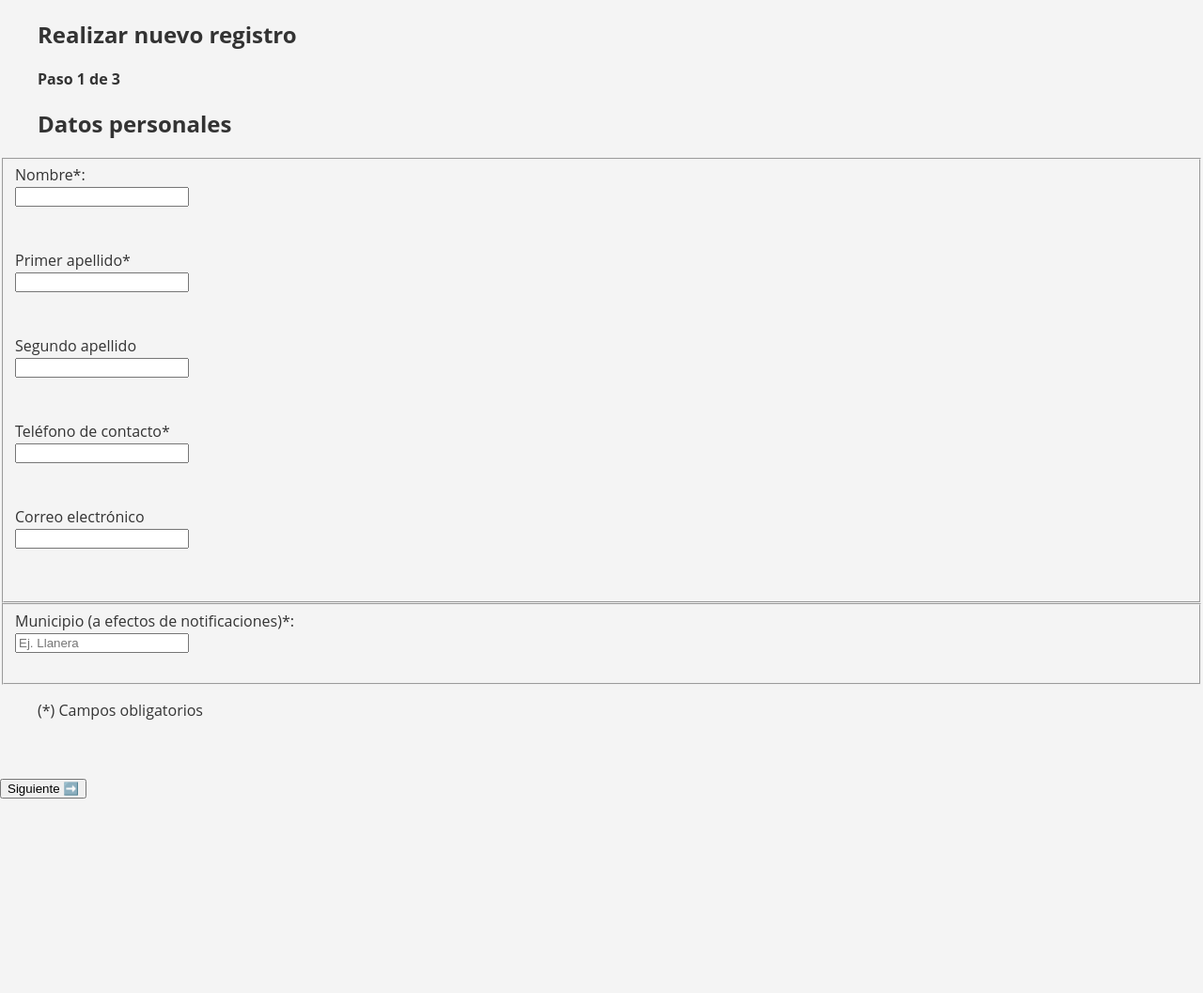
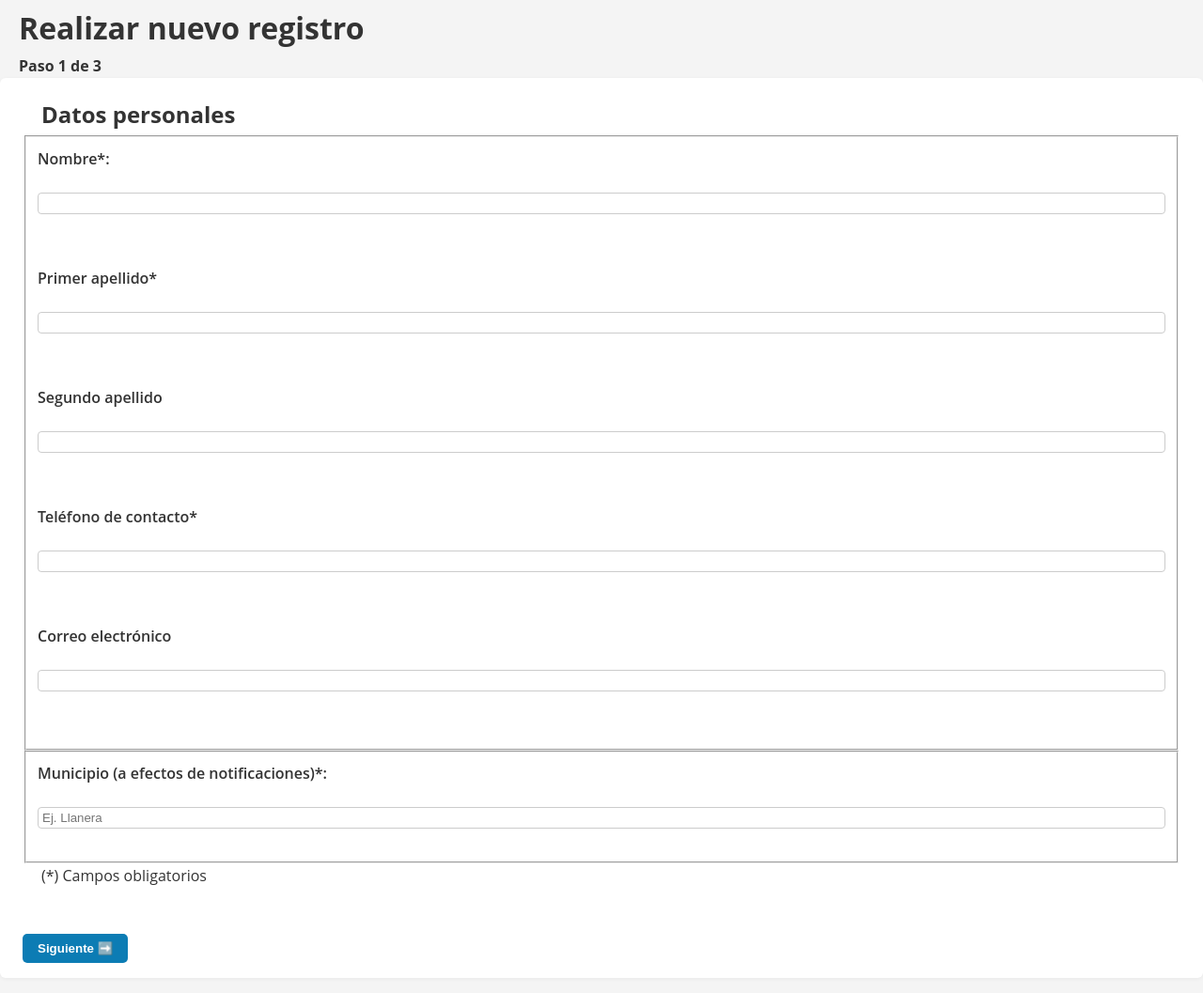
Before and after one commit to GuadalupeGFigueroa/Regristros_API, a Flask app: page /nuevo in a window 1280 px wide. Shown: the part 42-1099 px from the top of the page at 94% size. Before the commit the page ends 892 px from the top, so only its background shows below. Run offline with Flask 3, Linux system fonts and the light colour scheme; data that the repository does not hold is empty.

Commit message:
CSS file modified

```diff
--- a/app/static/CSS/styles.css
+++ b/app/static/CSS/styles.css
@@ -1,3 +1,13 @@
+/*Ajustes de márgenes y secciones proncipales*/
+section {
+    padding: 16px 24px;
+    margin-bottom: 16px;
+    background-color: #ffffff;
+    border-radius: 6px;
+    box-shadow: 0 1px 4px rgba(0, 0, 0, 0.05);
+}
+
+/* Base */
 body {
     font-family: 'Open Sans', 'Roboto', sans-serif;
     margin: 0;
@@ -6,15 +16,17 @@ body {
     color: #333;
 }
 
+/* Contenedor general */
 .container {
     max-width: 800px;
-    margin: 40px auto;
+    margin: 20px;
     padding: 30px;
     background-color: white;
-    border-radius: 8px;
+    border-radius: 0px;
     box-shadow: 0 2px 6px rgba(0,0,0,0.1);
 }
 
+/* Navegacion y cabecera*/
 .navbar {
     background-color: #0c7cb4;
     padding: 10px 20px;
@@ -42,6 +54,45 @@ body {
     text-decoration: underline;
 }
 
+/* Encabezados y texto común */
+h1 {
+    margin-top: 8px;
+    margin-bottom: 8px;
+    margin-left: 20px;
+    margin-right: 20px;
+}
+
+h2 {
+    margin-top: 6px;
+    margin-bottom: 6px;
+    margin-left: 20px;
+    margin-right: 20px;
+}
+
+p {
+    margin-top: 2px;
+    margin-bottom: 2px;
+    margin-left: 20px;
+    margin-right: 20px;
+}
+
+label {
+    font-weight: 600;
+    display: block;
+    margin-top: 6px;
+    margin-bottom: 2px;
+}
+input,
+select {
+    width: 100%;
+    margin-bottom: 3px;
+    padding: 3px 4px;
+    border: 1px solid #ccc;
+    border-radius: 4px;
+    box-sizing: border-box;
+}
+
+/* Formularios y casos de error */
 .flashes {
     list-style: none;
     padding: 0;
@@ -64,8 +115,39 @@ body {
     color: red;
     font-size: 0.9em;
     margin-top: 2px;
+    margin-bottom: 4px;
 }
-h1, h2, p {
-    margin-left: 40px;
-    margin-right: 40px;
+
+/* Pasos del formulario */
+
+/* Reesumen final*/
+#resumen-datos li {
+    padding: 8px 0;
+    border-bottom: 1px solid #ddd;
 }
+
+#resumen-datos strong {
+    display: inline-block;
+    width: 180px;
+    color: #0c7cb4;
+}
+
+/* Botones */
+button {
+    background-color: #0c7cb4;
+    color: white;
+    font-weight: bold;
+    border: none;
+    padding: 8px 16px;
+    border-radius: 5px;
+    cursor: pointer;
+    margin-right: 10px;
+    margin-top: 5px;
+}
+button:hover{
+    background-color: #095e8b;
+}
+
+/* Elementos auxiliares */
+
+/* Media Querris para diseños responsive. */
--- a/app/static/js/manejo_direccion.js
+++ b/app/static/js/manejo_direccion.js
@@ -16,6 +16,12 @@ document.addEventListener("DOMContentLoaded", function () {
     const correoInput = document.getElementById("correoElectronico");
     const telefonoInput = document.getElementById("telefono");
     const codPostal_manualInput = document.getElementById("codPostal_manual");
+
+    // Dinámica de bloques por municipio
+    const municipioInput = document.getElementById("municipio");
+    const bloqueLlanera = document.getElementById("direccion_estructurada");
+    const bloqueOtros = document.getElementById("direccion_manual");
+
 
     const errorNombre = document.getElementById("error-nombre");
     const errorApellido1 = document.getElementById("error-apellido1");
@@ -84,9 +90,11 @@ document.addEventListener("DOMContentLoaded", function () {
             return valido;
     }
 
+
     document.getElementById("boton-siguiente1").addEventListener("click",function() {
         if (validarFormulario()) {
             mostrarPaso(1);
+            actualizarDireccionSegunMunicipio(municipioInput.value.trim().toLowerCase());
         }
     });
 
@@ -94,17 +102,16 @@ document.addEventListener("DOMContentLoaded", function () {
     document.getElementById("boton-siguiente2").addEventListener("click", () => mostrarPaso(2));
     document.getElementById("boton-atras2").addEventListener("click", () => mostrarPaso(1));
 
+    /* Ya no es necesario porque se ha incorporado a html.
+    Se deja comentado por si más adelante en el desarrollo se va más conveniente recuperar la función en js.
+
     document.getElementById("boton-enviar").addEventListener("click", function(){
         if (confirm("¿Desea enviar el registro?")) {
             document.querySelector("form").submit();
             }
         });
-        mostrarPaso(0);
+        mostrarPaso(0); */
 
-    // Dinámica de bloques por municipio
-    const municipioInput = document.getElementById("municipio");
-    const bloqueLlanera = document.getElementById("direccion_estructurada");
-    const bloqueOtros = document.getElementById("direccion_manual");
 
     function actualizarDireccionSegunMunicipio(valor){
 
@@ -129,7 +136,7 @@ document.addEventListener("DOMContentLoaded", function () {
         fetch("/api/tipos-via")
             .then(res => res.json())
             .then(tipos => {
-                const select = document.getElementById("tipoVia");
+                const select = document.getElementById("tipo_via");
                 tipos.forEach(tipo => {
                     const option = document.createElement("option");
                     option.value = tipo;
--- a/app/templates/nuevo_ciudadano.html
+++ b/app/templates/nuevo_ciudadano.html
@@ -1,7 +1,7 @@
 {% extends 'base.html' %}
 {% block title %}Nuevo registro{% endblock%}
 {%block content%}
-    <h2>Realizar nuevo registro</h2>
+    <h1>Realizar nuevo registro</h1>
     <form action="{{ url_for('direcciones.nuevo')}}" method="post" autocomplete="off">
 
         <!-- Indicador de progreso-->
```
